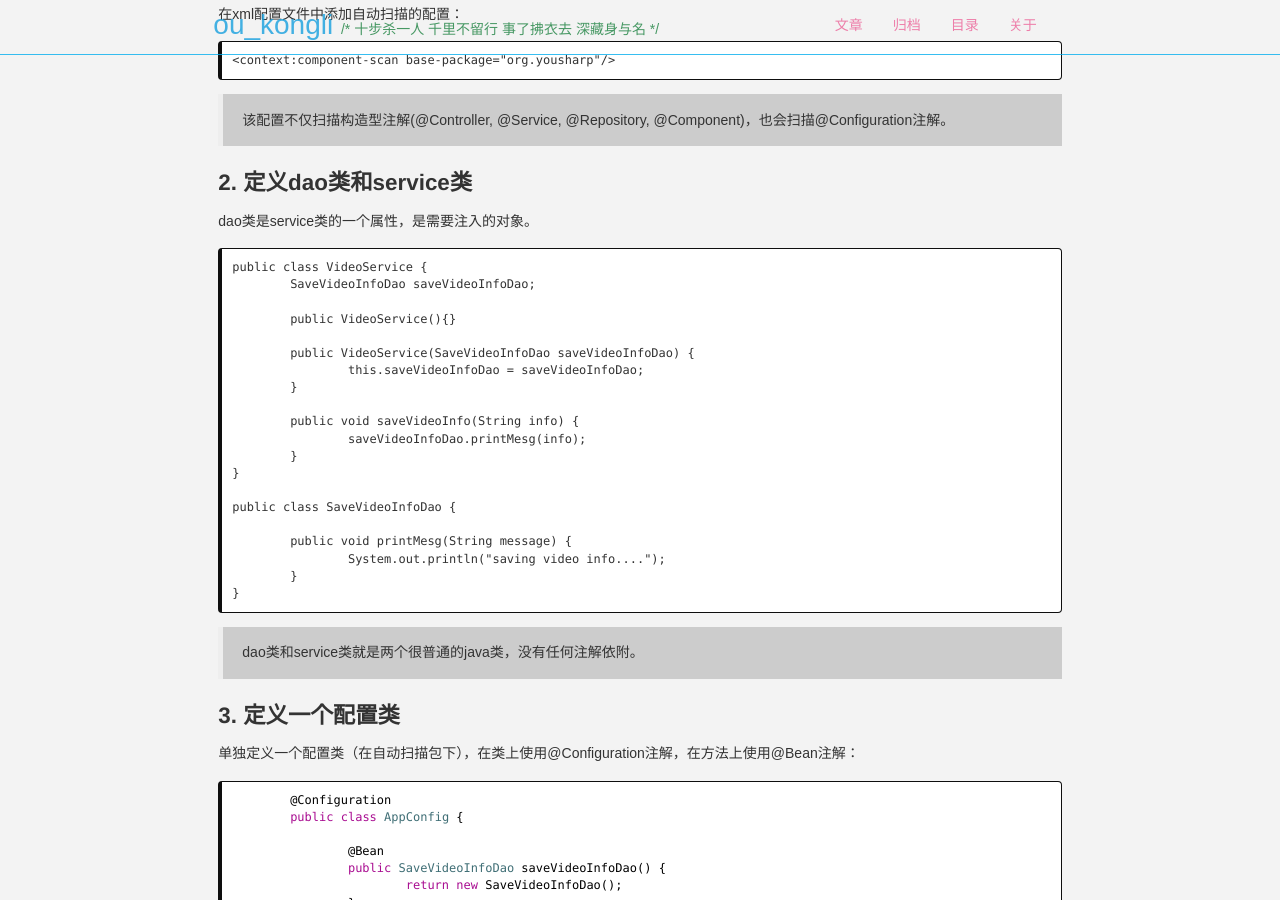
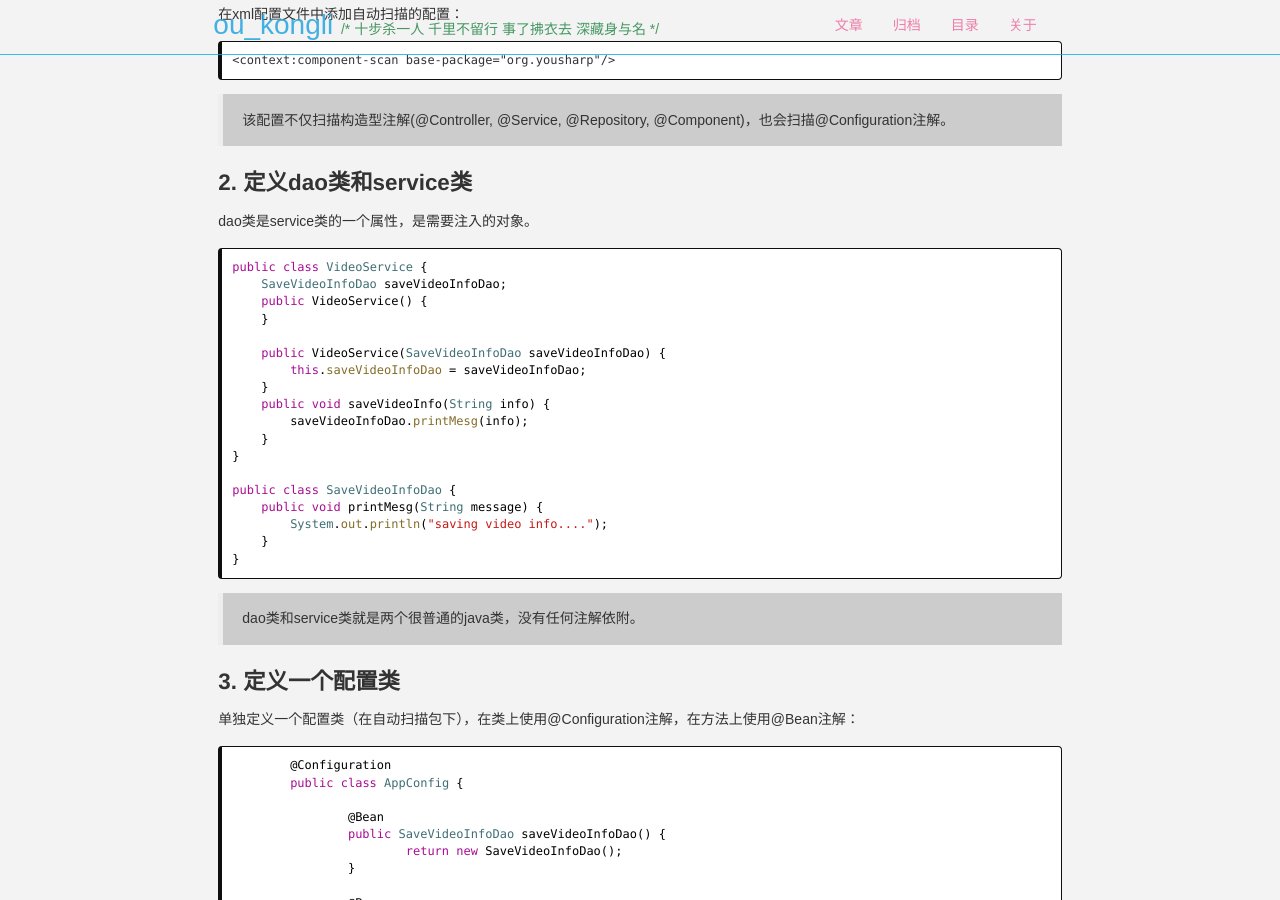
Before and after one commit to ouyangkongli/ouyangkongli.github.io, a Jekyll site: the page built from _posts/2015-05-16-spring-di-java.md, in a window 1280 px wide and 900 px high, scrolled down 277 px. Built offline with Jekyll 4.4.1, drawn with Linux system fonts in a browser that asks for light colours; nearby versions of some CDN libraries; comment, search, counter and statistics services are not loaded.

Commit message:
update format

```diff
--- a/_posts/2015-05-16-spring-di-java.md
+++ b/_posts/2015-05-16-spring-di-java.md
@@ -20,28 +20,26 @@ categories: Spring
 ## 2. 定义dao类和service类
 
 dao类是service类的一个属性，是需要注入的对象。
+{% highlight java %}
+public class VideoService {
+    SaveVideoInfoDao saveVideoInfoDao;
+    public VideoService() {
+    }
 
-	public class VideoService {
-		SaveVideoInfoDao saveVideoInfoDao;
+    public VideoService(SaveVideoInfoDao saveVideoInfoDao) {
+        this.saveVideoInfoDao = saveVideoInfoDao;
+    }
+    public void saveVideoInfo(String info) {
+        saveVideoInfoDao.printMesg(info);
+    }
+}
 
-		public VideoService(){}
-
-		public VideoService(SaveVideoInfoDao saveVideoInfoDao) {
-			this.saveVideoInfoDao = saveVideoInfoDao;
-		}
-
-		public void saveVideoInfo(String info) {
-			saveVideoInfoDao.printMesg(info);
-		}
-	}
-
-	public class SaveVideoInfoDao {
-
-		public void printMesg(String message) {
-			System.out.println("saving video info....");
-		}
-	}
-
+public class SaveVideoInfoDao {
+    public void printMesg(String message) {
+    	System.out.println("saving video info....");
+    }
+}
+{% endhighlight %}
 > dao类和service类就是两个很普通的java类，没有任何注解依附。
 
 <!-- more -->
```
